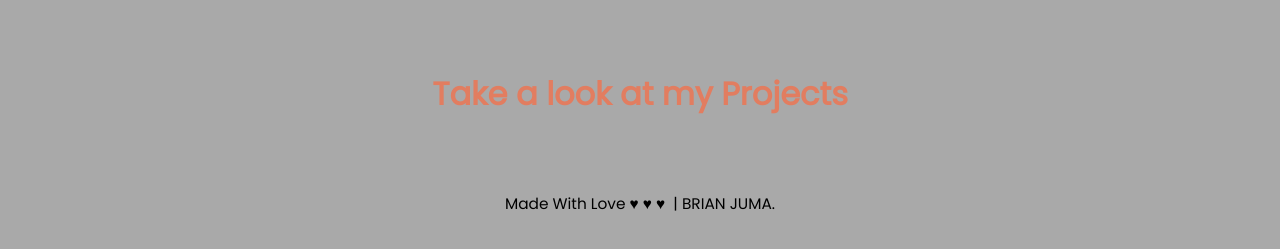
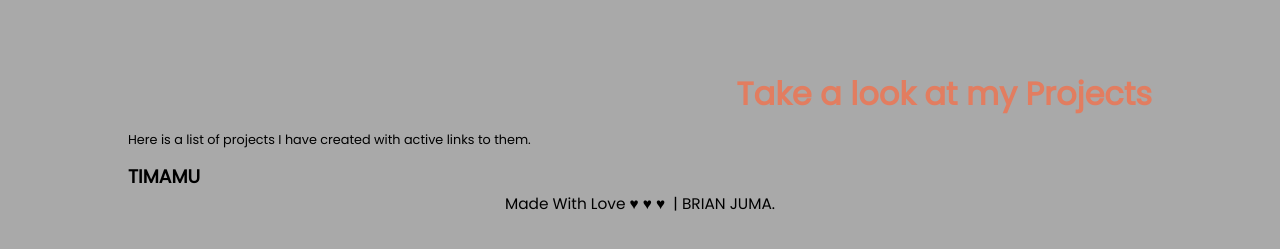
Before and after one commit to briannjuma/portfolio, a plain HTML site: page index.html in a window 1280 px wide. Shown: the part 585-834 px from the top of the page. Drawn offline with nearby package versions, Linux system fonts and the light colour scheme; no server answers; a web font is replaced by a local one.

```diff
--- a/css/style.css
+++ b/css/style.css
@@ -151,18 +151,27 @@
 .projects h2 {
   color: #e27d60;
   font-size: 2.5vw;
-  text-align: center;
+  text-align: right;
 }
 
 @media screen and (max-width: 500px) {
   .projects h2 {
+    text-align: center;
     font-size: 5vw;
   }
 }
-
+.projects p {
+  padding: 1.3% 0%;
+  font-size: 1vw;
+}
+@media screen and (max-width: 500px) {
+  .projects p {
+    font-size: 3vw;
+  }
+}
 .projects .viewCards {
   display: flex;
-  justify-content: space-around;
+  flex-direction: column;
 }
 @media screen and (max-width: 500px) {
   .projects .viewCards {
--- a/index.html
+++ b/index.html
@@ -72,10 +72,11 @@
       </section>
       <section class="projects">
         <h2 id="myProjects">Take a look at my Projects</h2>
+        <p>Here is a list of projects I have created with active links to them.</p>
         <div class="viewCards">
           <div class="cards">
             <div>
-              <h3></h3>
+              <h3>TIMAMU</h3>
               <p></p>
               <p></p>
             </div>
```
Also changed, not shown: images/bimaOnline.png (added), images/burgerPalace.png (added), images/timamu.png (added).
